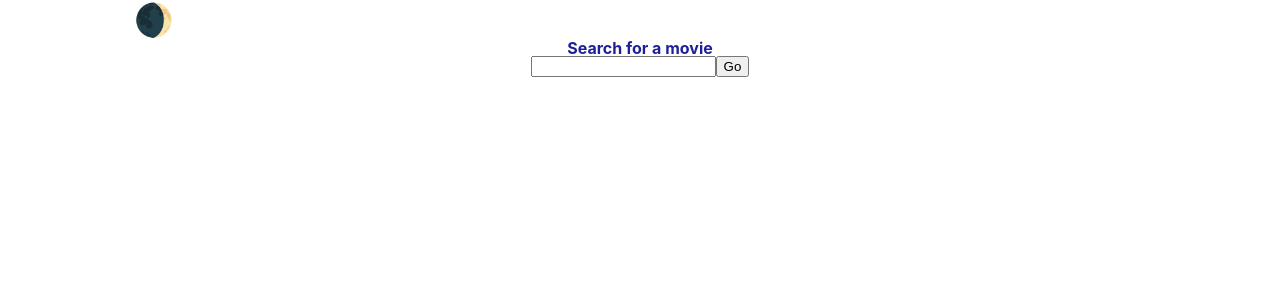
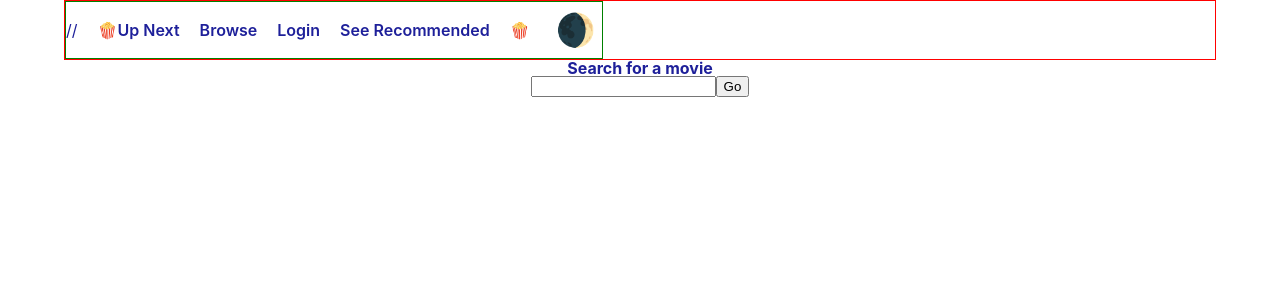
Before and after one commit to mattdm3/up-next-project, a React (Create React App) app in the folder client/: page /genres/1 in a window 1280 px wide. Shown: the top 300 px of the page. Built offline with nearby package versions, Linux system fonts and the light colour scheme.

Commit message:
basic nav complete

```diff
--- a/client/src/components/App/App.js
+++ b/client/src/components/App/App.js
@@ -10,6 +10,7 @@ import Search from '../Search/Search';
 import { BrowserRouter as Router, Route, Switch, Redirect } from 'react-router-dom';
 import BrowseByGenre from '../BrowseByGenre'
 import MoviesId from '../MoviesId'
+import Navbar from '../Navbar';
 
 function App() {
   const [bacon, setBacon] = useState(null);
@@ -40,13 +41,12 @@ function App() {
   return (
     <Router>
       <Switch>
-
         <ThemeProvider theme={theme === 'light' ? lightTheme : darkTheme}>
           <GlobalStyles />
-
+          <Navbar theme={theme} toggleTheme={toggleTheme} />
           <PageContainer>
 
-            <DarkModeToggler theme={theme} toggleTheme={toggleTheme} />
+
             <Search />
 
             <Route exact path='/'>
--- a/client/src/components/CONSTANTS.js
+++ b/client/src/components/CONSTANTS.js
@@ -1,5 +1,5 @@
 import styled from 'styled-components';
-import { Link } from 'react-router-dom';
+import { Link, NavLink } from 'react-router-dom';
 
 
 export const PageContainer = styled.div`
@@ -19,3 +19,7 @@ export const StyledLink = styled(Link)`
 export const MutedText = styled.p`
 
 `
+
+export const StyledNavLink = styled(NavLink)`
+
+`
--- /dev/null
+++ b/client/src/components/Navbar.js
@@ -0,0 +1,74 @@
+import React from 'react';
+import styled from 'styled-components';
+import { NavLink } from 'react-router-dom';
+import DarkModeToggler from './DarkModeToggler'
+
+const Navbar = ({ theme, toggleTheme }) => {
+    return (
+        <StyledNav>
+            <StyledUl>
+                <li>
+                    <Hamburger>
+                    //
+                    </Hamburger>
+                </li>
+                <NavigationLink exact to='/'>
+                    <li>🍿Up Next</li>
+                </NavigationLink>
+                <NavigationLink to='/genres/action'>
+                    <li>Browse</li>
+                </NavigationLink>
+                <NavigationLink exact to='/'>
+                    <li>Login</li>
+                </NavigationLink>
+                <NavigationLink exact to='/'>
+                    <li>See Recommended</li>
+                </NavigationLink>
+                <NavigationLink exact to='/'>
+                    <li>🍿</li>
+                </NavigationLink>
+
+                <DarkModeToggler theme={theme} toggleTheme={toggleTheme} />
+
+            </StyledUl>
+
+        </StyledNav>
+    )
+}
+
+const Hamburger = styled.div`
+
+`
+
+const StyledNav = styled.nav`
+    width: 90%;
+    margin-left: auto;
+    margin-right: auto;
+    border: 1px solid red;
+`
+
+const StyledUl = styled.ul`
+    text-decoration: none;
+    list-style: none;
+    display: flex;
+    width: fit-content;
+
+    border: 1px solid green;
+
+    li {
+        padding: 20px
+    }
+
+    li:first-of-type {
+        padding-left: 0;
+    }
+`
+
+const NavigationLink = styled(NavLink)`
+    text-decoration: none;
+    color: inherit;
+    font-weight: 600;
+    transition-duration: 400ms;
+`
+
+export default Navbar;
```
